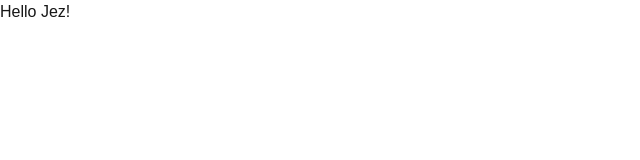
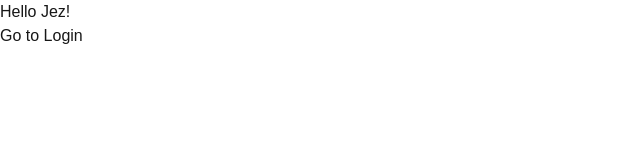
Before and after one commit to josiahjezraelguevarra/studybuddy, a Next.js app: page / in a window 1280 px wide. Shown: the top 160 px of the page, without its empty margins (0-640 px from the left). Built offline with nearby package versions, Linux system fonts and the light colour scheme.

Commit message:
Added: Routing

```diff
--- a/app/login/page.tsx
+++ b/app/login/page.tsx
@@ -1,7 +1,7 @@
 import Link from "next/link";
 
 
-export default function pLogin() {
+export default function Login() {
   return (
 
     <section>
--- a/app/page.tsx
+++ b/app/page.tsx
@@ -1,9 +1,16 @@
-import Image from "next/image";
+import Link from "next/link";
+
 
 export default function Home() {
   return (
 
-    <h1>Hello Jez!</h1>
+      <div>
+        <h1>Hello Jez!</h1>
+
+        <div>
+          <Link href="/login"> Go to Login </Link>
+        </div>
+      </div>
 
   );
 }
```
